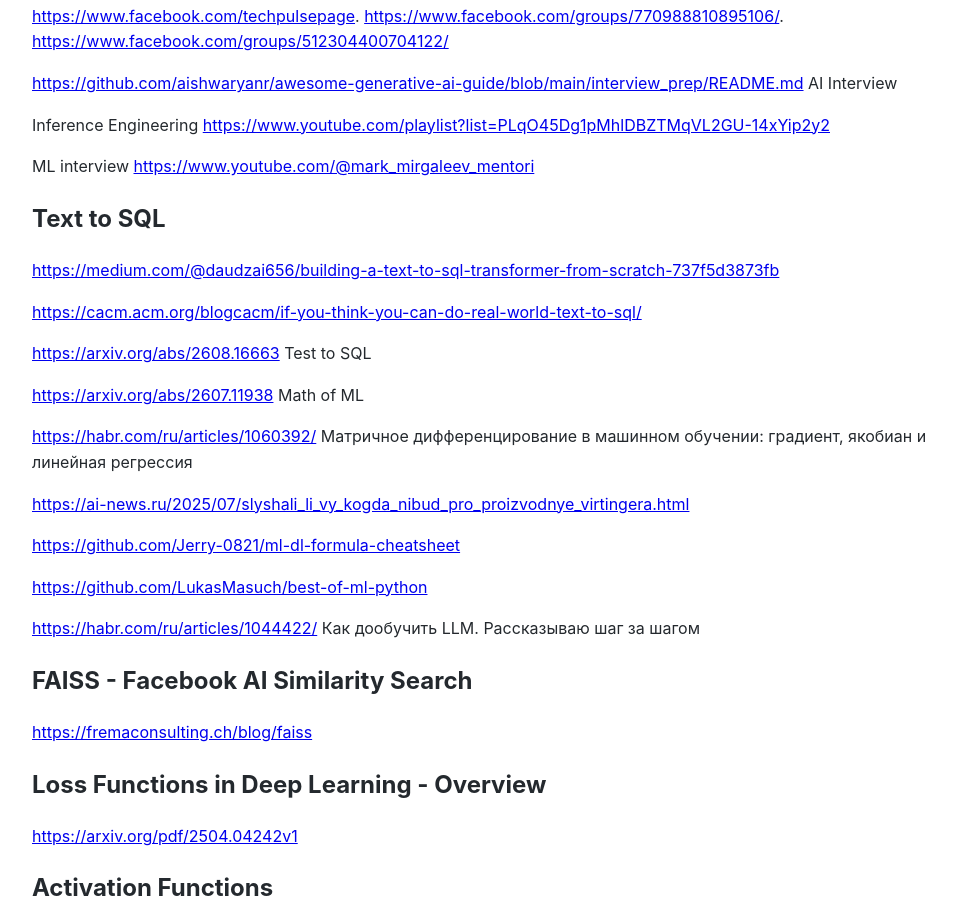
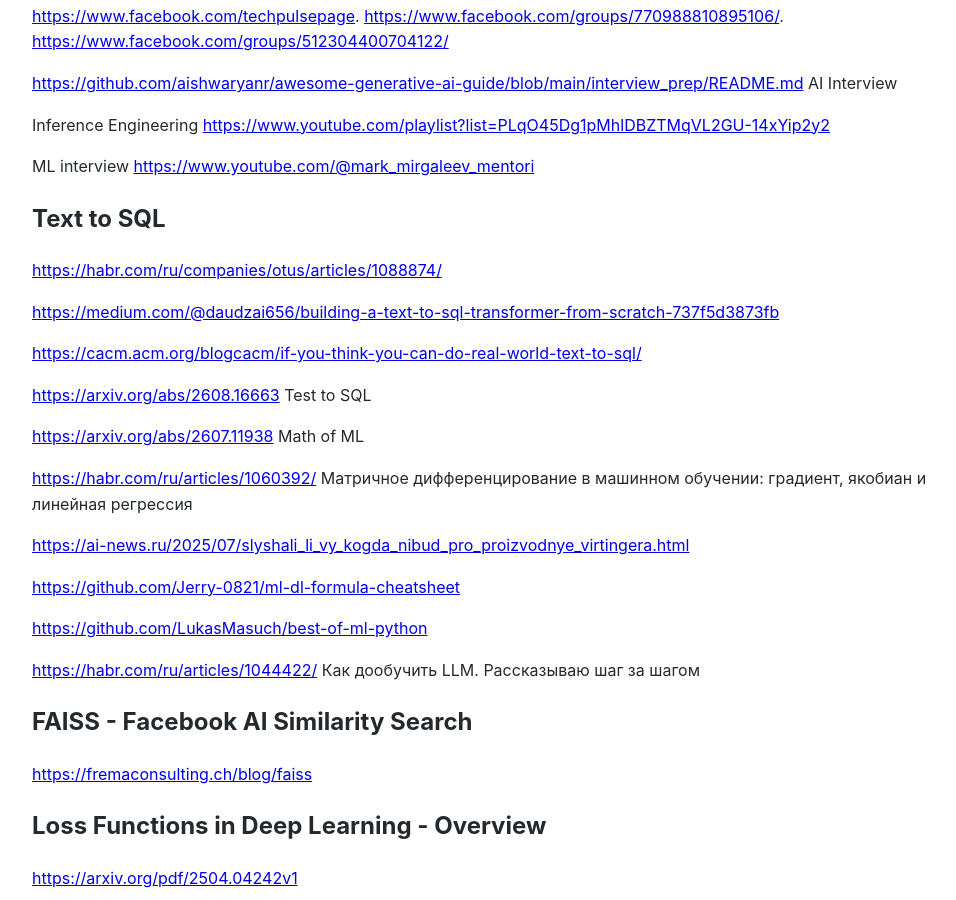
Before and after one commit to Michael-Lubinsky/michael-lubinsky.github.com, a Jekyll site: the page built from ml/mamba.md, in a window 1280 px wide and 900 px high, scrolled down 898 px. Shown: the whole window, without its empty margins (158-1114 px from the left). Built offline with Jekyll 4.4.1, drawn with Linux system fonts in a browser that asks for light colours; our own code applies the rules of GitHub Pages for plain Markdown files.

Commit message:
Add additional resources for Text to SQL

```diff
--- a/ml/mamba.md
+++ b/ml/mamba.md
@@ -49,6 +49,8 @@
 <https://www.youtube.com/@mark_mirgaleev_mentori>
 
 ## Text to SQL
+
+<https://habr.com/ru/companies/otus/articles/1088874/>
 
 <https://medium.com/@daudzai656/building-a-text-to-sql-transformer-from-scratch-737f5d3873fb>
 
```
